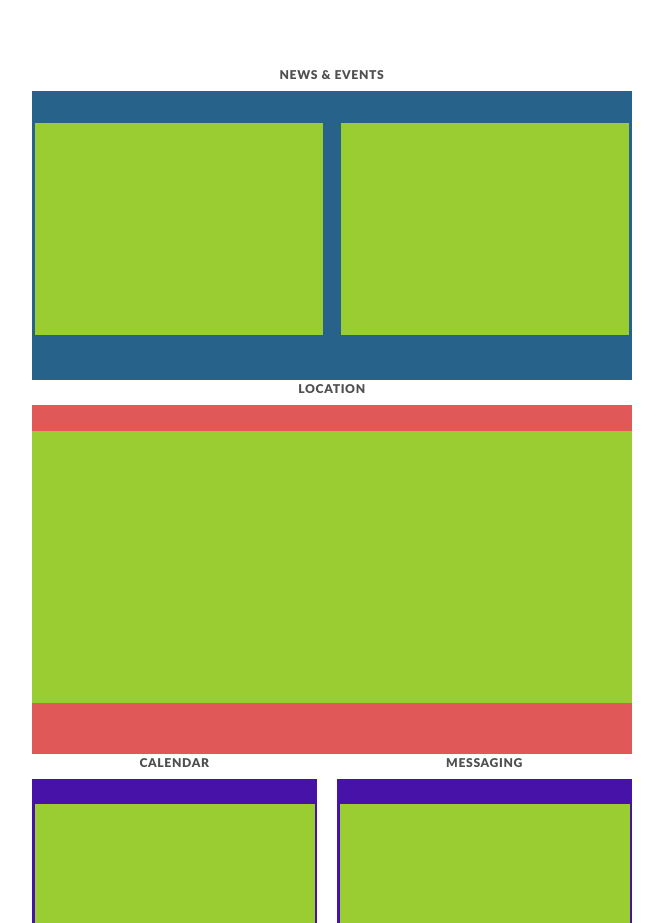
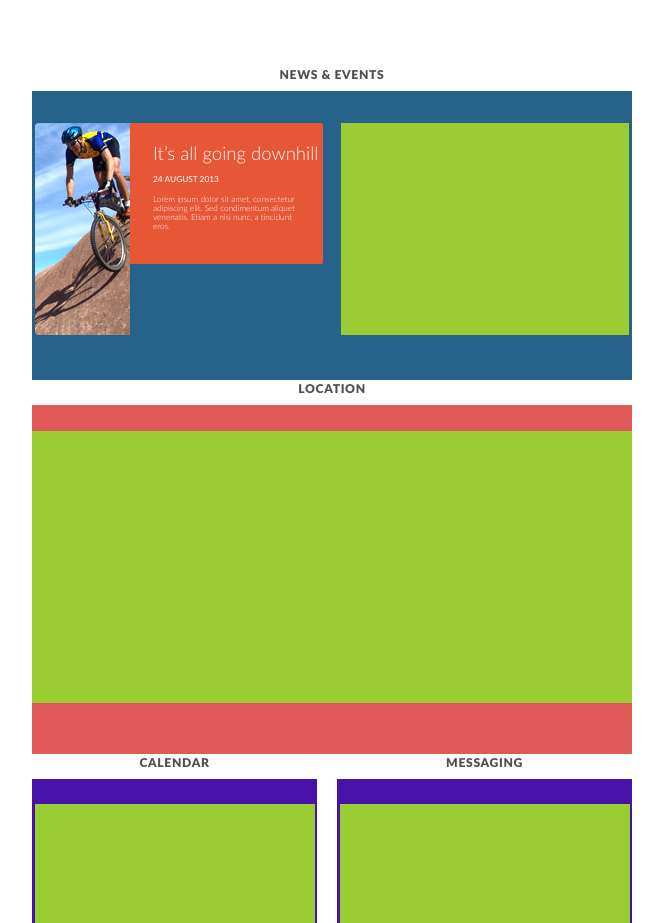
Before and after one commit to EvgeniyChuprov/UI-KIT, a website built with webpack: page src/index.pug in a window 1280 px wide. Shown: the part 1600-2523 px from the top of the page, without its empty margins (308-971 px from the left). Built offline with nearby package versions, Linux system fonts and the light colour scheme.

Commit message:
add block news

```diff
--- a/src/index.pug
+++ b/src/index.pug
@@ -11,8 +11,12 @@ include tick/tick
 include search/search
 include select/select
 include user-profile/user-profile
+include news/news
+
 
 block content
+    -
+        var news = {img:"./src/img/photo3.png", header: 'It’s all going downhill', data: '24  AUGUST  2013', text: 'Lorem ipsum dolor sit amet, consectetur adipiscing elit. Sed condimentum aliquet venenatis. Etiam a nisi nunc, a tincidunt eros.'}
     .content
         .standart-buttons
             .header
@@ -126,6 +130,7 @@ block content
             .header
                 +header('news & events')
             .news-events__block_left
+                +news(news)
             .news-events__block_right
         .location
             .header
--- /dev/null
+++ b/src/news/news.pug
@@ -0,0 +1,7 @@
+mixin news(parametr)
+    .news__block
+        img(class='news__img' src= parametr.img alt='bike')
+        .news__block_text
+            .news__block_header=  parametr.header
+            .news__block_data= parametr.data
+            .news__block_info= parametr.text
--- /dev/null
+++ b/src/news/news.scss
@@ -0,0 +1,34 @@
+.news__block{
+    display: flex;
+}
+.news__img{
+    width: 33%;
+    border-radius: .2vw 0 0 .2vw;
+}
+.news__block_text{
+    background: $main-red;
+    width: 67.01%;
+    height: 11.017vw;
+    border-radius:0 .2vw .2vw 0;
+    color:$main-white;
+    padding-left: 8%;
+    text-align: left;
+}
+.news__block_header{
+    font-family:'Lato Light';
+    font-size: 1.45vw;
+    padding-top: 12.5%;
+}
+.news__block_data{
+    font-family:'Lato Regular';
+    font-size: .65vw;
+    padding-top: 7%;
+}
+.news__block_info{
+    font-family:'Lato Light';
+    font-size: .65vw;
+    padding-top: 7%;
+    padding-right:10%;
+    line-height: .7vw;
+    letter-spacing: -.003vw;
+}
--- a/src/style.scss
+++ b/src/style.scss
@@ -17,7 +17,7 @@ $main-gray: #e5e5e5;
 @import 'search/search';
 @import 'select/select';
 @import 'user-profile/user-profile';
-
+@import 'news/news';
 
 .content{
     margin:83px auto;
@@ -182,7 +182,6 @@ $main-gray: #e5e5e5;
     margin-left: 3px;
     width: 288px;
     height: 212px;
-    background: yellowgreen;
 }
 .news-events__block_right{
     float: right;
```
Also changed, not shown: src/img/photo3.png (added), src/img/photo4.png (added).
